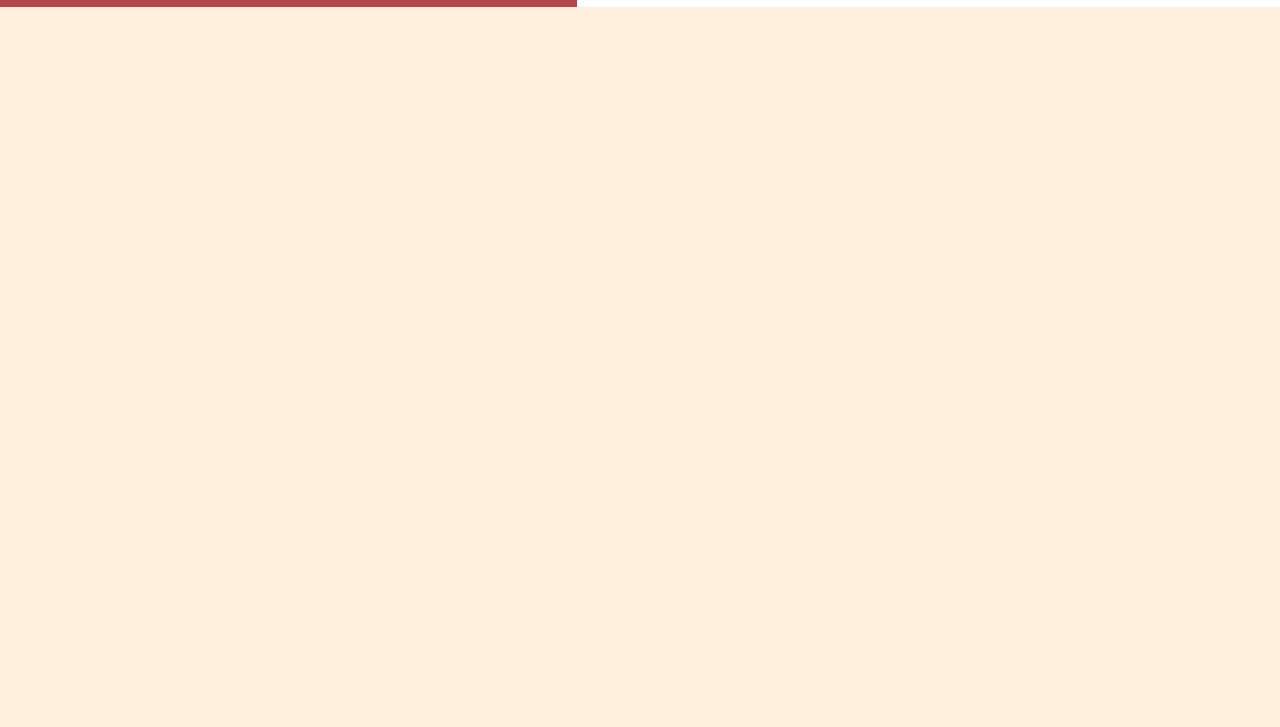
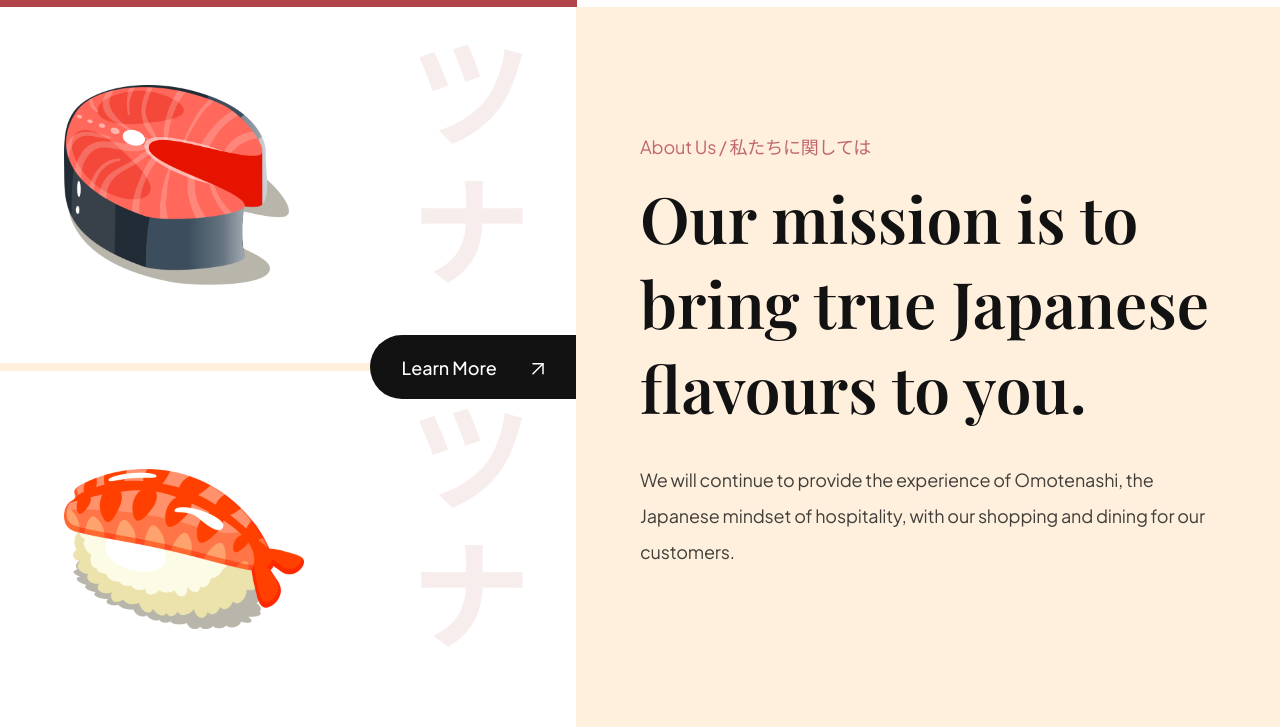
Before and after one commit to CodyJPerry/sushi-show, a website built with Vite: page index.html in a window 1280 px wide. Shown: the part 791-1518 px from the top of the page. Before the commit the page ends 800 px from the top, so only its background shows below. Built offline with nearby package versions, Linux system fonts and the light colour scheme.

Commit message:
Update to add about section

```diff
--- a/css/sections/about.css
+++ b/css/sections/about.css
@@ -0,0 +1,73 @@
+.about-us {
+  display: flex;
+  min-height: 720px;
+  overflow: hidden;
+}
+
+.about-us__image {
+  flex: 1;
+  display: flex;
+  flex-direction: column;
+  justify-content: center;
+  background: var(--color-white);
+  position: relative;
+}
+
+.about-us__image div {
+  padding: 32px 64px;
+  flex: 1;
+  display: flex;
+  align-items: center;
+  background-position: center;
+  background-repeat: no-repeat;
+  background-size: contain;
+}
+
+.about-us__image-sushi3 {
+  border-bottom: 8px solid var(--color-creamson);
+  background-image: url("../../assets/about_bg1.png");
+}
+
+.about-us__image-sushi2 {
+  background-image: url("../../assets/about_bg1.png");
+}
+
+.about-us__image-sushi3 img {
+  width: 225px;
+  height: 200px;
+}
+
+.about-us__image-sushi2 img {
+  width: 240px;
+  height: 160px;
+}
+
+.about-us__button {
+  position: absolute;
+  right: 0;
+  padding: 12px 32px;
+  min-height: 64px;
+  background: var(--secondary-color);
+  border-radius: 32px 0 0 32px;
+  border: 0;
+  outline: 0;
+  color: var(--color-white);
+  font-family: var(--plus-jakarta-sans);
+  font-weight: 500;
+  font-size: 18px;
+  line-height: 23px;
+  cursor: pointer;
+}
+
+.about-us__button img {
+  object-fit: contain;
+  margin-left: 32px;
+}
+
+.about-us__content {
+  padding: 64px;
+  flex: 1;
+  display: flex;
+  justify-content: center;
+  flex-direction: column;
+}
--- a/index.html
+++ b/index.html
@@ -68,6 +68,30 @@
     </div>
   </section>
 
+  <section class="about-us" id="about-us">
+    <div class="about-us__image">
+      <div class="about-us__image-sushi3">
+        <img src="assets/sushi-3.png" alt="piece of sushi">
+      </div>
+
+      <button class="about-us__button">
+        Learn More
+
+        <img src="assets/arrow-up-right.svg" alt="learn more">
+      </button>
+
+      <div class="about-us__image-sushi2">
+        <img src="assets/sushi-2.png" alt="piece of sushi">
+      </div>
+    </div>
+
+    <div class="about-us__content">
+      <p class="sushi__subtitle">About Us / 私たちに関しては</p>
+      <h3 class="sushi__title">Our mission is to bring true Japanese flavours to you.</h3>
+      <p class="sushi__description">We will continue to provide the experience of Omotenashi, the Japanese mindset of hospitality, with our shopping and dining for our customers.</p>
+    </div>
+  </section>
+
   <!-- <script src="js/script.js" type="module"></script> -->
 </body>
 </html>
```
